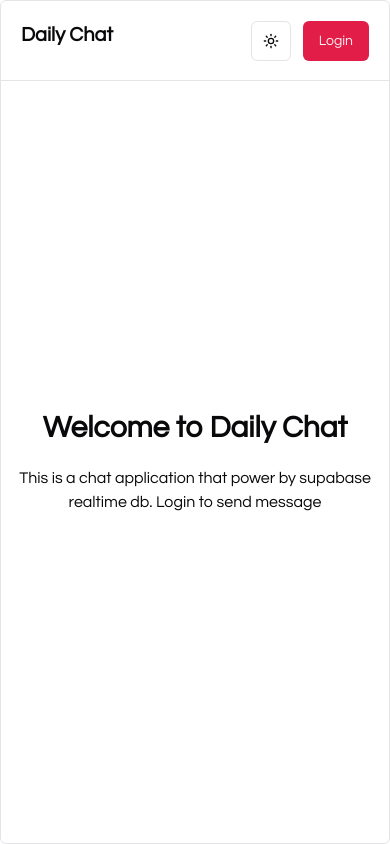
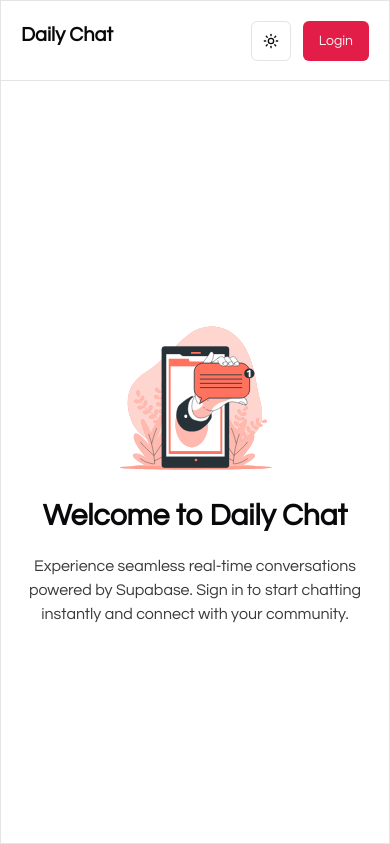
Before and after one commit to Devsethi3/convex-supabase, a Next.js app: page / in a window 390 px wide. Built offline with nearby package versions, Linux system fonts and the light colour scheme; no server answers.

Commit message:
fix(build): resolve ESLint errors by removing unused variables and optimizing imports

```diff
--- a/src/app/page.tsx
+++ b/src/app/page.tsx
@@ -13,7 +13,7 @@
   return (
     <>
       <div className="max-w-3xl mx-auto md:py-10 h-screen">
-        <div className=" h-full border rounded-md flex flex-col relative">
+        <div className=" h-full border lg:rounded-md rounded-none flex flex-col relative">
           <ChatHeader user={data.session?.user} />
 
           {data.session?.user ? (
--- a/src/components/ListMessages.tsx
+++ b/src/components/ListMessages.tsx
@@ -132,17 +132,17 @@
         <div className="absolute bottom-20 w-full">
           {notification ? (
             <div
-              className="w-36 mx-auto bg-indigo-500 p-1 rounded-md cursor-pointer"
+              className="w-fit mx-auto bg-indigo-500 px-3 py-1.5 text-white rounded-md cursor-pointer"
               onClick={scrollDown}
             >
               <h1>New {notification} messages</h1>
             </div>
           ) : (
             <div
-              className="w-10 h-10 bg-blue-500 rounded-full justify-center items-center flex mx-auto border cursor-pointer hover:scale-110 transition-all"
+              className="w-10 h-10 bg-secondary rounded-full justify-center items-center flex mx-auto border cursor-pointer hover:scale-110 transition-all"
               onClick={scrollDown}
             >
-              <ArrowDown />
+              <ArrowDown size={18} className="opacity-80" />
             </div>
           )}
         </div>
--- a/src/components/Message.tsx
+++ b/src/components/Message.tsx
@@ -30,7 +30,7 @@
           alt={displayName}
           width={40}
           height={40}
-          className="rounded-full ring-2"
+          className="rounded-full p-0.5 border-2 border-primary"
           priority={false}
           onError={(e) => {
             const target = e.target as HTMLImageElement;
@@ -41,19 +41,19 @@
       <div className="flex-1 min-w-0">
         <div className="flex items-center justify-between gap-2">
           <div className="flex items-center gap-1 overflow-hidden">
-            <h1 className="font-bold truncate">{displayName}</h1>
-            <span className="text-sm text-gray-400 flex-shrink-0">
+            <h1 className="font-semibold opacity-90 tracking-normal truncate">{displayName}</h1>
+            <span className="text-sm text-muted-foreground flex-shrink-0">
               {messageDate}
             </span>
             {message.is_edit && (
-              <span className="text-sm text-gray-400 flex-shrink-0">
+              <span className="text-sm text-muted-foreground flex-shrink-0">
                 edited
               </span>
             )}
           </div>
           {isOwner && <MessageMenu message={message} />}
         </div>
-        <p className="text-gray-300 break-words">{message.text}</p>
+        <p className="opacity-80 break-words">{message.text}</p>
       </div>
     </div>
   );
@@ -75,7 +75,7 @@
   return (
     <DropdownMenu>
       <DropdownMenuTrigger className="focus:outline-none">
-        <MoreHorizontal className="h-5 w-5 text-gray-400 hover:text-gray-300 transition-colors" />
+        <MoreHorizontal className="h-5 w-5 text-muted-foreground hover:text-gray-300 transition-colors" />
       </DropdownMenuTrigger>
       <DropdownMenuContent align="end" className="w-40">
         <DropdownMenuLabel>Message Actions</DropdownMenuLabel>
--- a/src/components/chat/ChatAbout.tsx
+++ b/src/components/chat/ChatAbout.tsx
@@ -1,13 +1,22 @@
+import Image from "next/image";
 import React from "react";
 
 export default function ChatAbout() {
   return (
-    <div className="flex-1 flex items-center justify-center">
+    <div className="flex-1 flex items-center justify-center flex-col">
+      <Image
+        src="/new-message.svg"
+        width={200}
+        height={200}
+        alt="new-message"
+      />
       <div className="text-center space-y-5">
-        <h1 className="text-3xl font-bold">Welcome to Daily Chat</h1>
-        <p className="w-96">
-          This is a chat application that power by supabase realtime db. Login
-          to send message
+        <h1 className="text-3xl font-semibold">
+          Welcome to Daily Chat
+        </h1>
+        <p className="max-w-[400px] opacity-80">
+          Experience seamless real-time conversations powered by Supabase. Sign
+          in to start chatting instantly and connect with your community.
         </p>
       </div>
     </div>
--- a/src/components/chat/ChatInput.tsx
+++ b/src/components/chat/ChatInput.tsx
@@ -1,23 +1,28 @@
 "use client";
-import React from "react";
+
+import { useState } from "react";
 import { supabaseBrowser } from "@/lib/supabase/browser";
 import { toast } from "sonner";
 import { v4 as uuidv4 } from "uuid";
 import { useUser } from "@/store/user";
-import { Imessage, useMessage } from "@/store/messages";
-import { Input } from "../ui/input";
+import { type Imessage, useMessage } from "@/store/messages";
+import { Input } from "@/components/ui/input";
+import { Button } from "@/components/ui/button";
+import { Send } from "lucide-react";
 
 export default function ChatInput() {
+  const [message, setMessage] = useState("");
   const user = useUser((state) => state.user);
   const addMessage = useMessage((state) => state.addMessage);
   const setOptimisticIds = useMessage((state) => state.setOptimisticIds);
   const supabase = supabaseBrowser();
-  const handleSendMessage = async (text: string) => {
-    if (text.trim()) {
+
+  const handleSendMessage = async () => {
+    if (message.trim()) {
       const id = uuidv4();
       const newMessage = {
         id,
-        text,
+        text: message,
         send_by: user?.id,
         is_edit: false,
         created_at: new Date().toISOString(),
@@ -30,26 +35,40 @@
       };
       addMessage(newMessage as Imessage);
       setOptimisticIds(newMessage.id);
-      const { error } = await supabase.from("messages").insert({ text, id });
+      setMessage("");
+      const { error } = await supabase
+        .from("messages")
+        .insert({ text: message, id });
       if (error) {
         toast.error(error.message);
       }
     } else {
-      toast.error("Message can not be empty!!");
+      toast.error("Message cannot be empty!");
     }
   };
 
   return (
-    <div className="p-5">
-      <Input
-        placeholder="send message"
-        onKeyDown={(e) => {
-          if (e.key === "Enter") {
-            handleSendMessage(e.currentTarget.value);
-            e.currentTarget.value = "";
-          }
-        }}
-      />
+    <div className="p-4 dark:shadow-[0px_-20px_50px_0px_#1a202c6c] shadow-[0px_-20px_50px_0px_#fff2f0a2]">
+
+      <div className="max-w-3xl mx-auto flex items-center space-x-2">
+        <Input
+          placeholder="Type your message..."
+          value={message}
+          onChange={(e) => setMessage(e.target.value)}
+          onKeyDown={(e) => {
+            if (e.key === "Enter" && !e.shiftKey) {
+              e.preventDefault();
+              handleSendMessage();
+            }
+          }}
+          className="flex-grow"
+        />
+
+        <button onClick={handleSendMessage} className="bg-primary w-12 rounded-md h-11 grid place-items-center text-white">
+          <Send className="h-4 w-4" />
+          <span className="sr-only">Send message</span>
+        </button>
+      </div>
     </div>
   );
 }
--- a/src/components/chat/ChatMessages.tsx
+++ b/src/components/chat/ChatMessages.tsx
@@ -3,6 +3,7 @@
 import { Suspense } from "react";
 import ListMessages from "../ListMessages";
 import InitMessages from "@/store/InitMessages";
+import Image from "next/image";
 
 const ChatMessages = async () => {
   const supabase = await supabaseServer();
@@ -15,13 +16,35 @@
 
   if (error) {
     console.error("Failed to fetch messages:", error);
-    return <div>Error loading messages</div>;
+    return (
+      <div className="text-center text-red-500">
+        Error loading messages. Please try again later.
+      </div>
+    );
+  }
+
+  if (!messages || messages.length === 0) {
+    return (
+      <div className="flex flex-col items-center justify-center h-full text-center space-y-4">
+        <Image
+          src="/no-message.svg"
+          width={200}
+          height={200}
+          alt="new-message"
+        />
+        <h1 className="text-2xl font-bold">Start the Conversation</h1>
+        <p className="max-w-[300px] text-muted-foreground">
+          No messages yet! Be the first to send a message and start chatting in
+          real time.
+        </p>
+      </div>
+    );
   }
 
   return (
     <Suspense fallback={<div>Loading...</div>}>
       <ListMessages />
-      <InitMessages messages={messages?.reverse() || []} />
+      <InitMessages messages={messages.reverse()} />
     </Suspense>
   );
 };
```
Also changed, not shown: public/new-message.svg (added), public/no-message.svg (added).
